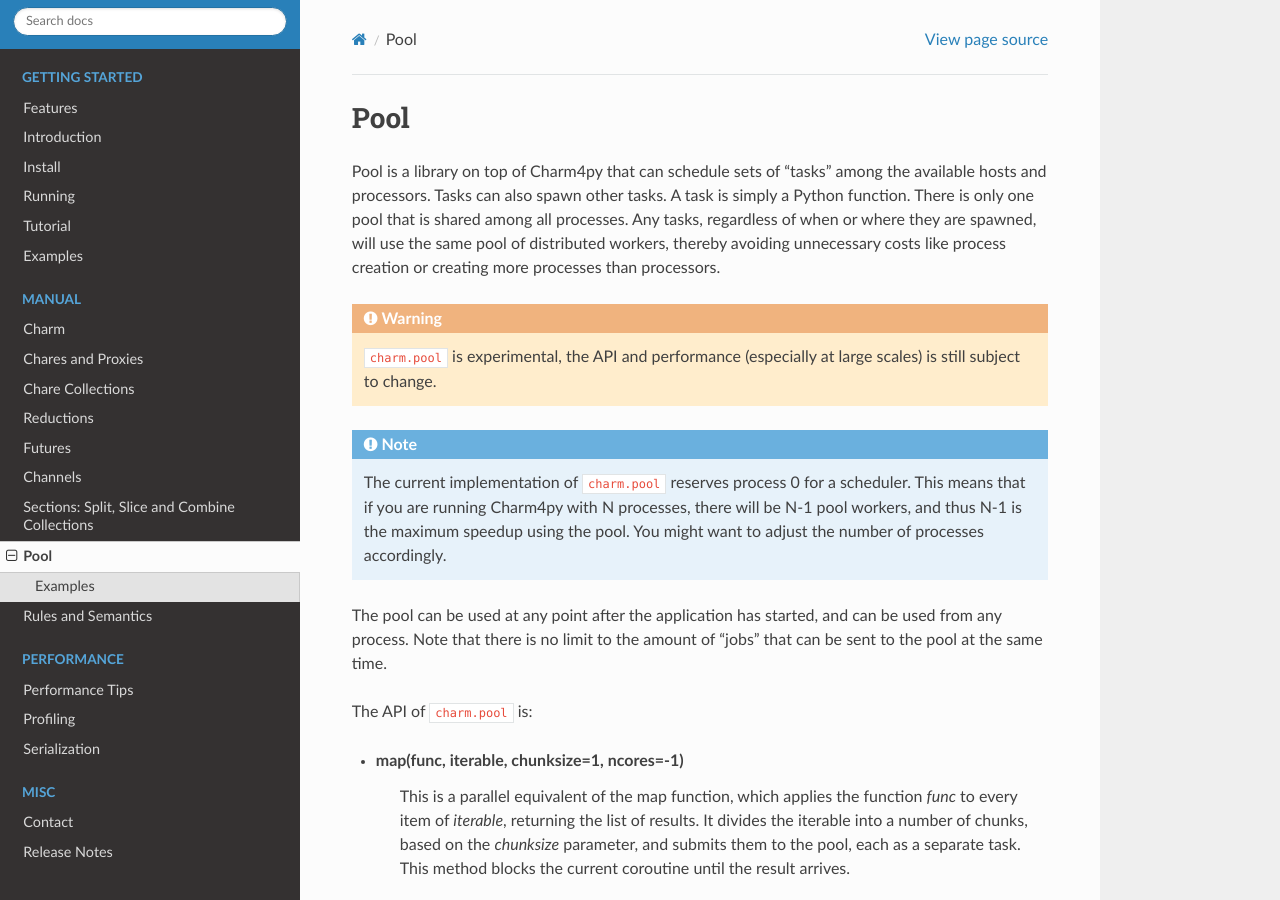
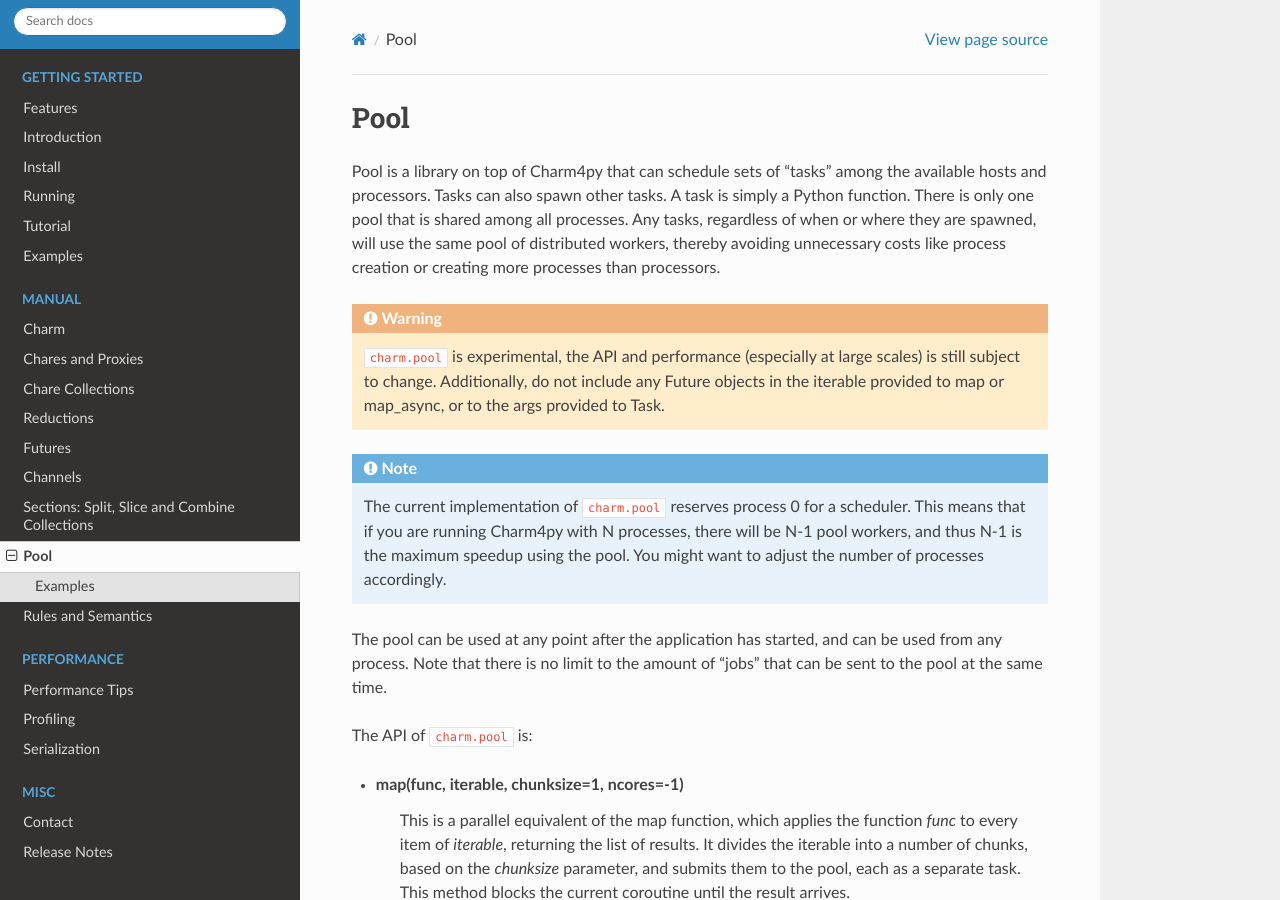
Before and after one commit to charmplusplus/charm4py, a Sphinx documentation site: the page built from docs/pool.rst, in a window 1280 px wide and 900 px high. Built offline with Sphinx 7.4.7 and the Read the Docs theme 3.1.0, drawn with Linux system fonts in a browser that asks for light colours; the version number could not be read and is left out.

Commit message:
change docs

```diff
--- a/docs/pool.rst
+++ b/docs/pool.rst
@@ -17,7 +17,8 @@ or creating more processes than processors.
 
     ``charm.pool`` is experimental,
     the API and performance (especially at large scales) is still subject to
-    change.
+    change. Additionally, do not include any Future objects in the iterable provided
+    to map or map_async, or to the args provided to Task.
 
 .. note::
 
```
